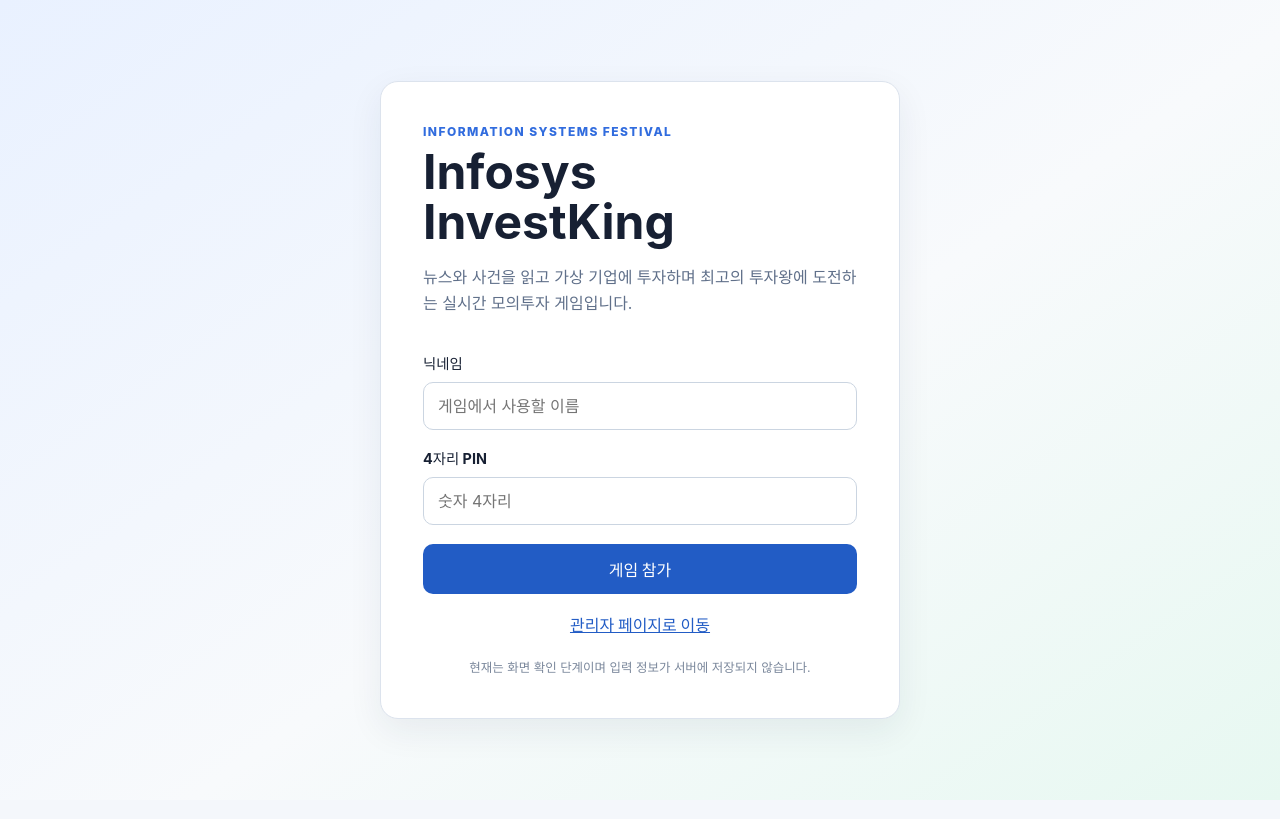
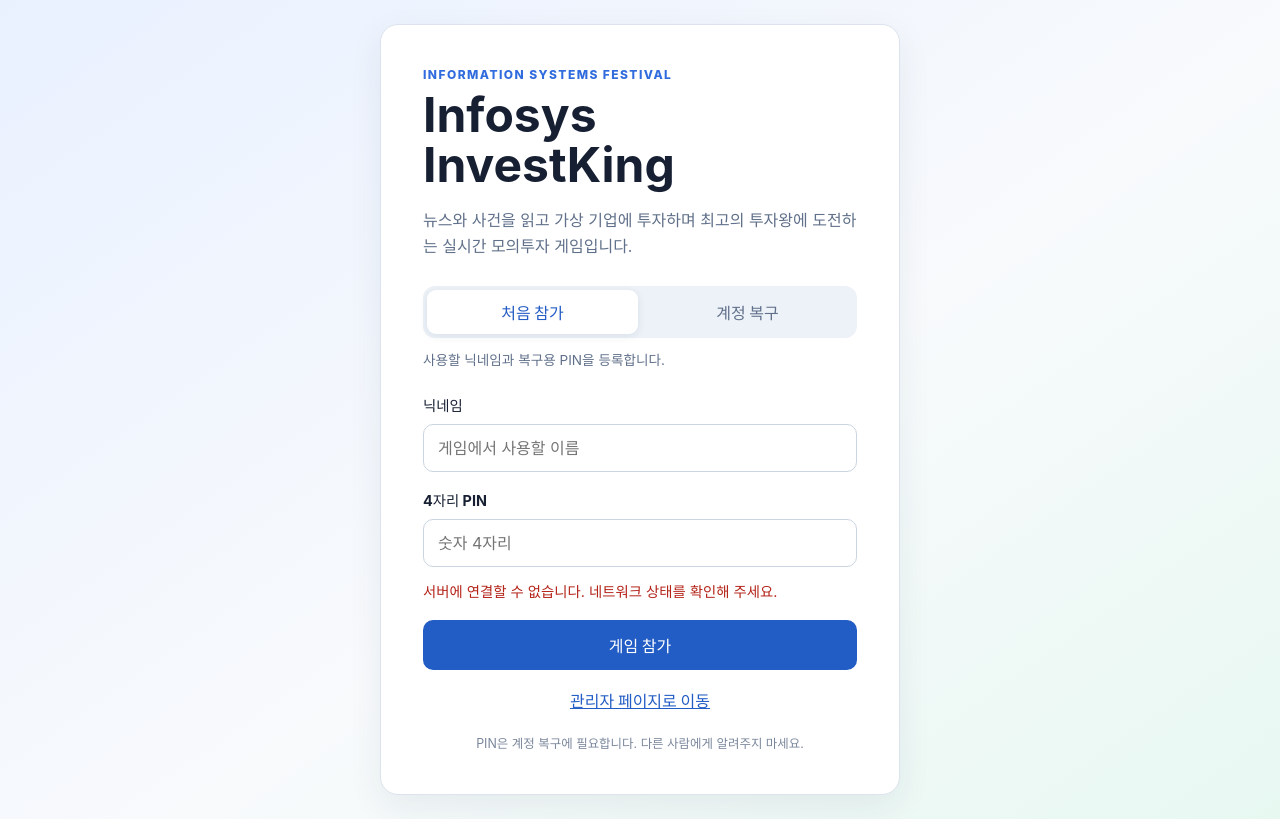
Before and after one commit to hkg109/infosys-investking, a React (Vite) app in the folder client/: page / in a window 1280 px wide. Built offline with nearby package versions, Linux system fonts and the light colour scheme; no server answers.

Commit message:
feat: connect user session UI

```diff
--- a/client/src/App.jsx
+++ b/client/src/App.jsx
@@ -1,13 +1,24 @@
 import { Navigate, Route, Routes } from 'react-router-dom'
+import { useSession } from './auth/SessionContext'
 import AdminPage from './pages/AdminPage'
 import GamePage from './pages/GamePage'
 import HomePage from './pages/HomePage'
+
+function ProtectedGameRoute() {
+  const { status, user } = useSession()
+
+  if (status === 'loading') {
+    return <main className="route-status" aria-live="polite">참가 정보를 확인하고 있습니다.</main>
+  }
+
+  return user ? <GamePage /> : <Navigate to="/" replace />
+}
 
 function App() {
   return (
     <Routes>
       <Route path="/" element={<HomePage />} />
-      <Route path="/game" element={<GamePage />} />
+      <Route path="/game" element={<ProtectedGameRoute />} />
       <Route path="/admin" element={<AdminPage />} />
       <Route path="*" element={<Navigate to="/" replace />} />
     </Routes>
--- /dev/null
+++ b/client/src/api/users.js
@@ -0,0 +1,54 @@
+const apiBaseUrl = (import.meta.env.VITE_API_BASE_URL || '').replace(/\/$/, '')
+
+export class ApiError extends Error {
+  constructor(code, status) {
+    super(code)
+    this.name = 'ApiError'
+    this.code = code
+    this.status = status
+  }
+}
+
+async function request(path, options = {}) {
+  let response
+
+  try {
+    response = await fetch(`${apiBaseUrl}/api/users${path}`, {
+      credentials: 'include',
+      ...options,
+      headers: options.body
+        ? { 'Content-Type': 'application/json', ...options.headers }
+        : options.headers,
+    })
+  } catch {
+    throw new ApiError('NETWORK_ERROR', 0)
+  }
+
+  if (response.status === 204) return null
+
+  const result = await response.json().catch(() => ({}))
+  if (!response.ok) throw new ApiError(result.error || 'UNKNOWN_ERROR', response.status)
+  return result
+}
+
+export function joinUser(nickname, pin) {
+  return request('/join', {
+    method: 'POST',
+    body: JSON.stringify({ nickname, pin }),
+  })
+}
+
+export function recoverUser(nickname, pin) {
+  return request('/recover', {
+    method: 'POST',
+    body: JSON.stringify({ nickname, pin }),
+  })
+}
+
+export function getCurrentUser() {
+  return request('/me')
+}
+
+export function logoutUser() {
+  return request('/logout', { method: 'POST' })
+}
--- /dev/null
+++ b/client/src/auth/SessionContext.jsx
@@ -0,0 +1,84 @@
+import { createContext, useCallback, useContext, useEffect, useMemo, useState } from 'react'
+import { ApiError, getCurrentUser, joinUser, logoutUser, recoverUser } from '../api/users'
+
+const storageKey = 'investking_user_id'
+const SessionContext = createContext(null)
+
+function saveUserId(userId) {
+  try {
+    if (userId) localStorage.setItem(storageKey, userId)
+    else localStorage.removeItem(storageKey)
+  } catch {
+    // A blocked storage API must not prevent cookie-based sign-in.
+  }
+}
+
+export function SessionProvider({ children }) {
+  const [user, setUser] = useState(null)
+  const [status, setStatus] = useState('loading')
+  const [sessionError, setSessionError] = useState('')
+
+  const rememberUser = useCallback((nextUser) => {
+    setUser(nextUser)
+    saveUserId(nextUser?.userId)
+  }, [])
+
+  const refreshSession = useCallback(async () => {
+    setStatus('loading')
+    setSessionError('')
+
+    try {
+      const result = await getCurrentUser()
+      rememberUser(result.user)
+    } catch (error) {
+      if (error instanceof ApiError && error.code === 'AUTH_REQUIRED') {
+        rememberUser(null)
+      } else {
+        setSessionError(error.code || 'UNKNOWN_ERROR')
+      }
+    } finally {
+      setStatus('ready')
+    }
+  }, [rememberUser])
+
+  useEffect(() => {
+    refreshSession()
+  }, [refreshSession])
+
+  const join = useCallback(async (nickname, pin) => {
+    const result = await joinUser(nickname, pin)
+    rememberUser(result.user)
+    setSessionError('')
+    return result.user
+  }, [rememberUser])
+
+  const recover = useCallback(async (nickname, pin) => {
+    const result = await recoverUser(nickname, pin)
+    rememberUser(result.user)
+    setSessionError('')
+    return result.user
+  }, [rememberUser])
+
+  const logout = useCallback(async () => {
+    await logoutUser()
+    rememberUser(null)
+  }, [rememberUser])
+
+  const value = useMemo(() => ({
+    user,
+    status,
+    sessionError,
+    join,
+    recover,
+    logout,
+    refreshSession,
+  }), [join, logout, recover, refreshSession, sessionError, status, user])
+
+  return <SessionContext.Provider value={value}>{children}</SessionContext.Provider>
+}
+
+export function useSession() {
+  const context = useContext(SessionContext)
+  if (!context) throw new Error('useSession must be used inside SessionProvider')
+  return context
+}
--- a/client/src/layouts/PageLayout.jsx
+++ b/client/src/layouts/PageLayout.jsx
@@ -1,6 +1,6 @@
 import { Link } from 'react-router-dom'
 
-function PageLayout({ children, title, subtitle }) {
+function PageLayout({ actions, children, title, subtitle }) {
   return (
     <div className="app-shell">
       <header className="site-header">
@@ -8,6 +8,7 @@ function PageLayout({ children, title, subtitle }) {
         <nav aria-label="주요 메뉴">
           <Link to="/game">게임</Link>
           <Link to="/admin">관리자</Link>
+          {actions}
         </nav>
       </header>
 
--- a/client/src/main.jsx
+++ b/client/src/main.jsx
@@ -2,12 +2,15 @@ import { StrictMode } from 'react'
 import { createRoot } from 'react-dom/client'
 import { BrowserRouter } from 'react-router-dom'
 import App from './App'
+import { SessionProvider } from './auth/SessionContext'
 import './styles/global.css'
 
 createRoot(document.getElementById('root')).render(
   <StrictMode>
     <BrowserRouter>
-      <App />
+      <SessionProvider>
+        <App />
+      </SessionProvider>
     </BrowserRouter>
   </StrictMode>,
 )
--- a/client/src/pages/HomePage.jsx
+++ b/client/src/pages/HomePage.jsx
@@ -1,17 +1,41 @@
-import { useState } from 'react'
+import { useEffect, useState } from 'react'
 import { Link, useNavigate } from 'react-router-dom'
+import { ApiError } from '../api/users'
+import { useSession } from '../auth/SessionContext'
+
+const errorMessages = {
+  INVALID_INPUT: '닉네임과 숫자 4자리 PIN을 확인해 주세요.',
+  NICKNAME_TAKEN: '이미 사용 중인 닉네임입니다. 기존 참가자는 계정 복구를 이용해 주세요.',
+  INVALID_CREDENTIALS: '닉네임 또는 PIN이 올바르지 않습니다.',
+  DATABASE_UNAVAILABLE: '참가 서버가 아직 준비되지 않았습니다. 잠시 후 다시 시도해 주세요.',
+  SERVICE_UNAVAILABLE: '서버에서 요청을 처리하지 못했습니다. 잠시 후 다시 시도해 주세요.',
+  ORIGIN_NOT_ALLOWED: '현재 주소에서는 참가할 수 없습니다. 운영자에게 접속 주소를 확인해 주세요.',
+  NETWORK_ERROR: '서버에 연결할 수 없습니다. 네트워크 상태를 확인해 주세요.',
+}
+
+function messageFor(error) {
+  if (error instanceof ApiError) return errorMessages[error.code] || '요청을 처리하지 못했습니다.'
+  return '예상하지 못한 오류가 발생했습니다.'
+}
 
 function HomePage() {
   const navigate = useNavigate()
+  const { join, recover, sessionError, status, user } = useSession()
+  const [mode, setMode] = useState('join')
   const [nickname, setNickname] = useState('')
   const [pin, setPin] = useState('')
   const [error, setError] = useState('')
+  const [isSubmitting, setIsSubmitting] = useState(false)
+
+  useEffect(() => {
+    if (status === 'ready' && user) navigate('/game', { replace: true })
+  }, [navigate, status, user])
 
   const handlePinChange = (event) => {
     setPin(event.target.value.replace(/\D/g, '').slice(0, 4))
   }
 
-  const handleSubmit = (event) => {
+  const handleSubmit = async (event) => {
     event.preventDefault()
 
     if (!nickname.trim()) {
@@ -25,7 +49,22 @@ function HomePage() {
     }
 
     setError('')
-    navigate('/game')
+    setIsSubmitting(true)
+
+    try {
+      const action = mode === 'join' ? join : recover
+      await action(nickname, pin)
+      navigate('/game', { replace: true })
+    } catch (requestError) {
+      setError(messageFor(requestError))
+    } finally {
+      setIsSubmitting(false)
+    }
+  }
+
+  const changeMode = (nextMode) => {
+    setMode(nextMode)
+    setError('')
   }
 
   return (
@@ -37,19 +76,30 @@ function HomePage() {
           뉴스와 사건을 읽고 가상 기업에 투자하며 최고의 투자왕에 도전하는 실시간 모의투자 게임입니다.
         </p>
 
-        <form className="entry-form" onSubmit={handleSubmit} noValidate>
+        <div className="entry-tabs" role="tablist" aria-label="참가 방법">
+          <button className={mode === 'join' ? 'entry-tab entry-tab--active' : 'entry-tab'} type="button" role="tab" aria-selected={mode === 'join'} onClick={() => changeMode('join')}>처음 참가</button>
+          <button className={mode === 'recover' ? 'entry-tab entry-tab--active' : 'entry-tab'} type="button" role="tab" aria-selected={mode === 'recover'} onClick={() => changeMode('recover')}>계정 복구</button>
+        </div>
+
+        <p className="entry-help">
+          {mode === 'join' ? '사용할 닉네임과 복구용 PIN을 등록합니다.' : '처음 등록한 닉네임과 PIN으로 기존 계정을 불러옵니다.'}
+        </p>
+
+        <form className="entry-form" onSubmit={handleSubmit} noValidate aria-busy={isSubmitting}>
           <label htmlFor="nickname">닉네임</label>
           <input id="nickname" name="nickname" value={nickname} onChange={(event) => setNickname(event.target.value)} placeholder="게임에서 사용할 이름" autoComplete="nickname" />
 
           <label htmlFor="pin">4자리 PIN</label>
           <input id="pin" name="pin" value={pin} onChange={handlePinChange} placeholder="숫자 4자리" inputMode="numeric" pattern="[0-9]{4}" type="password" autoComplete="off" />
 
-          {error && <p className="form-error" role="alert">{error}</p>}
-          <button className="primary-button" type="submit">게임 참가</button>
+          {(error || (sessionError && !user)) && <p className="form-error" role="alert">{error || errorMessages[sessionError] || '참가 정보를 확인하지 못했습니다.'}</p>}
+          <button className="primary-button" type="submit" disabled={isSubmitting || status === 'loading'}>
+            {isSubmitting ? '처리 중...' : mode === 'join' ? '게임 참가' : '계정 복구'}
+          </button>
         </form>
 
         <Link className="text-link" to="/admin">관리자 페이지로 이동</Link>
-        <p className="mock-note">현재는 화면 확인 단계이며 입력 정보가 서버에 저장되지 않습니다.</p>
+        <p className="mock-note">PIN은 계정 복구에 필요합니다. 다른 사람에게 알려주지 마세요.</p>
       </section>
     </main>
   )
--- a/client/src/styles/global.css
+++ b/client/src/styles/global.css
@@ -9,6 +9,7 @@
 * { box-sizing: border-box; }
 body { margin: 0; min-width: 320px; min-height: 100vh; }
 button, input { font: inherit; }
+button:disabled { cursor: wait; opacity: 0.65; }
 a { color: inherit; }
 
 .home-page {
@@ -31,6 +32,10 @@ a { color: inherit; }
 h1 { margin: 0; font-size: clamp(2rem, 8vw, 3rem); line-height: 1.05; }
 .hero-copy, .page-heading > p:last-child { color: #60708a; line-height: 1.65; }
 .entry-form { display: grid; gap: 9px; margin: 28px 0 18px; }
+.entry-tabs { display: grid; grid-template-columns: 1fr 1fr; gap: 4px; margin-top: 26px; padding: 4px; border-radius: 12px; background: #edf2f8; }
+.entry-tab { border: 0; border-radius: 9px; padding: 10px; color: #60708a; background: transparent; font-weight: 800; cursor: pointer; }
+.entry-tab--active { color: #225cc5; background: #fff; box-shadow: 0 2px 8px rgba(24, 39, 75, 0.09); }
+.entry-help { margin: 12px 0 -12px; color: #60708a; font-size: 0.85rem; line-height: 1.5; }
 .entry-form label { margin-top: 8px; font-size: 0.9rem; font-weight: 700; }
 .entry-form input { width: 100%; border: 1px solid #cbd5e1; border-radius: 10px; padding: 13px 14px; }
 .entry-form input:focus { outline: 3px solid #dbe8ff; border-color: #316cde; }
@@ -44,7 +49,11 @@ h1 { margin: 0; font-size: clamp(2rem, 8vw, 3rem); line-height: 1.05; }
 .site-header { display: flex; align-items: center; justify-content: space-between; gap: 20px; padding: 18px max(20px, calc((100vw - 1100px) / 2)); color: #fff; background: #152a4e; }
 .brand { font-weight: 900; text-decoration: none; }
 .site-header nav { display: flex; gap: 18px; }
+.site-header nav { align-items: center; }
 .site-header nav a { color: #dce9ff; font-size: 0.9rem; text-decoration: none; }
+.header-button { border: 1px solid #7894c4; border-radius: 8px; padding: 7px 10px; color: #fff; background: transparent; cursor: pointer; }
+.page-error { margin: 0 0 16px; border: 1px solid #f2c8c4; border-radius: 10px; padding: 12px 14px; color: #8f1d14; background: #fff4f2; }
+.route-status { min-height: 100vh; display: grid; place-items: center; padding: 24px; color: #60708a; background: #f4f7fb; }
 .page-container { width: min(100% - 32px, 1100px); margin: 0 auto; padding: 36px 0 64px; }
 .page-heading { margin-bottom: 26px; }
 .page-heading h1 { font-size: clamp(1.8rem, 6vw, 2.6rem); }
--- a/client/vite.config.js
+++ b/client/vite.config.js
@@ -3,4 +3,9 @@ import react from '@vitejs/plugin-react'
 
 export default defineConfig({
   plugins: [react()],
+  server: {
+    proxy: {
+      '/api': 'http://localhost:3000',
+    },
+  },
 })
```
Also changed, not shown: client/src/pages/GamePage.jsx (+30 -1 lines), 3 other files (tests, documents, lock files or other folders).
